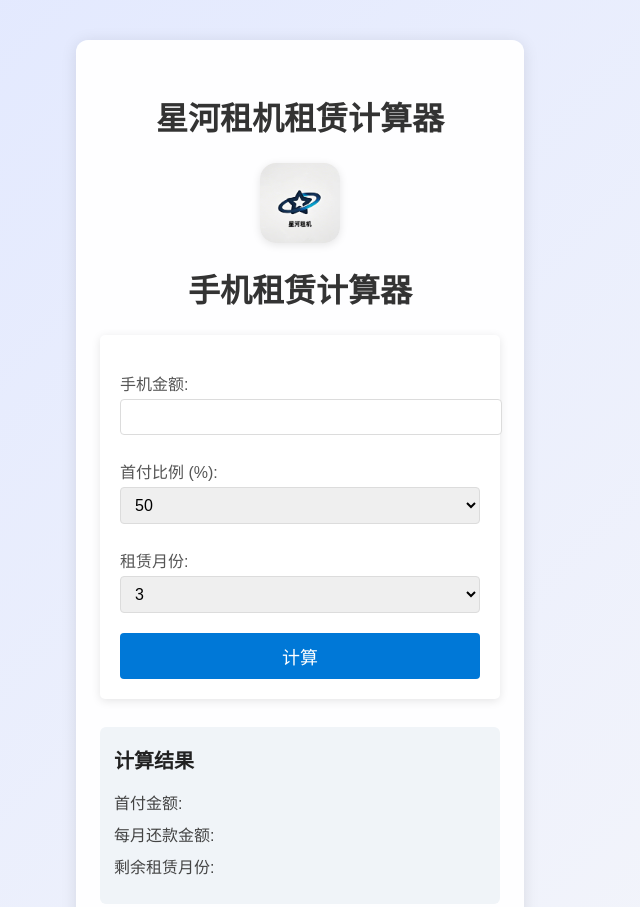
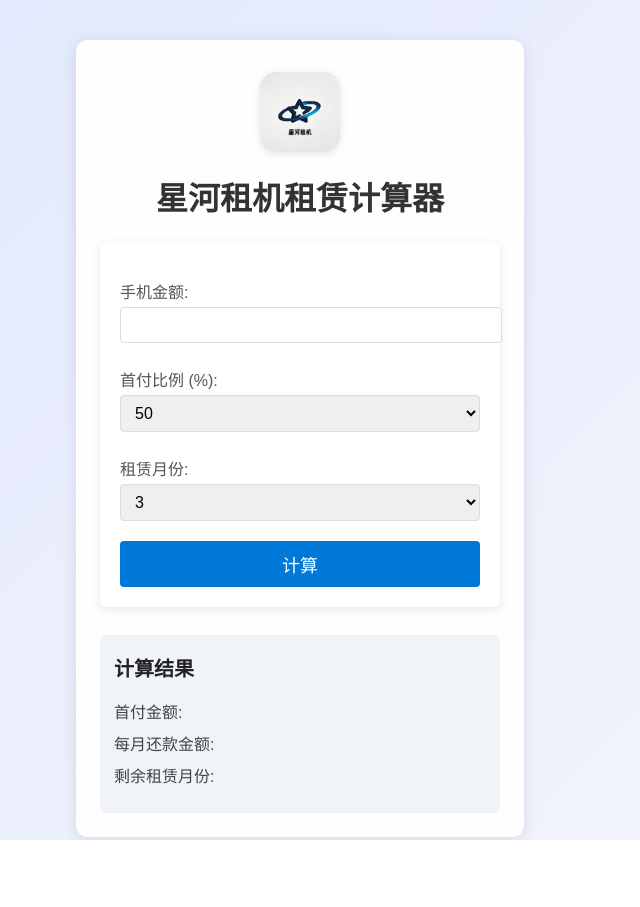
Before and after one commit to regret-0307/myweb, a website: page docs/index.html in a window 1280 px wide. Shown: the top 907 px of the page, without its empty margins (340-980 px from the left). After the commit the page ends 840 px from the top, so only its background shows below. Drawn offline with Linux system fonts and the light colour scheme.

Commit message:
Update index.html

```diff
--- a/docs/index.html
+++ b/docs/index.html
@@ -8,9 +8,8 @@
 </head>
 <body>
     <div class="container">
+        <img src="assets/logo.jpg" alt="Logo" class="logo">
         <h1>星河租机租赁计算器</h1>
-        <img src="assets/logo.jpg" alt="Logo" class="logo">
-        <h1>手机租赁计算器</h1>
         <form id="rental-form" autocomplete="off">
             <label for="phone-price">手机金额:</label>
             <input type="number" id="phone-price" required min="1">
```
